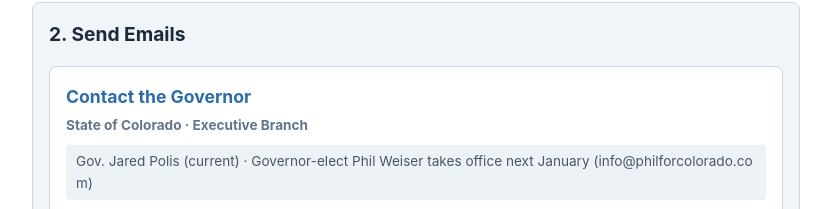
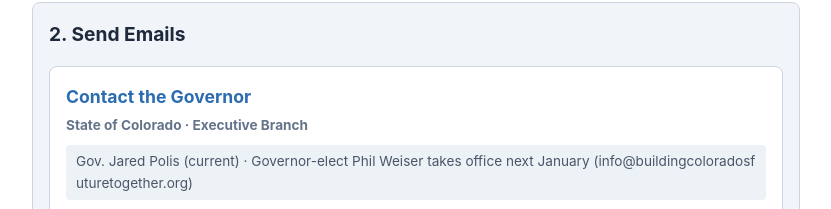
Before and after one commit to mel-builds/email-to-protect-trans-youth, a plain HTML site: page index.html in a window 1280 px wide. Shown: the part 1616-1825 px from the top of the page, without its empty margins (224-1055 px from the left). Drawn offline with Linux system fonts and the light colour scheme.

Commit message:
Update gove elect campaign email and fix closing HTML tag

```diff
--- a/index.html
+++ b/index.html
@@ -623,7 +623,7 @@
 			},
 			elect: {
 				name: "Phil Weiser",
-				email: "info@philforcolorado.com",   // campaign email
+				email: "info@buildingcoloradosfuturetogether.org",   // campaign email
 				phone: "7209489171"                  // campaign phone
 			}
 		};
```
